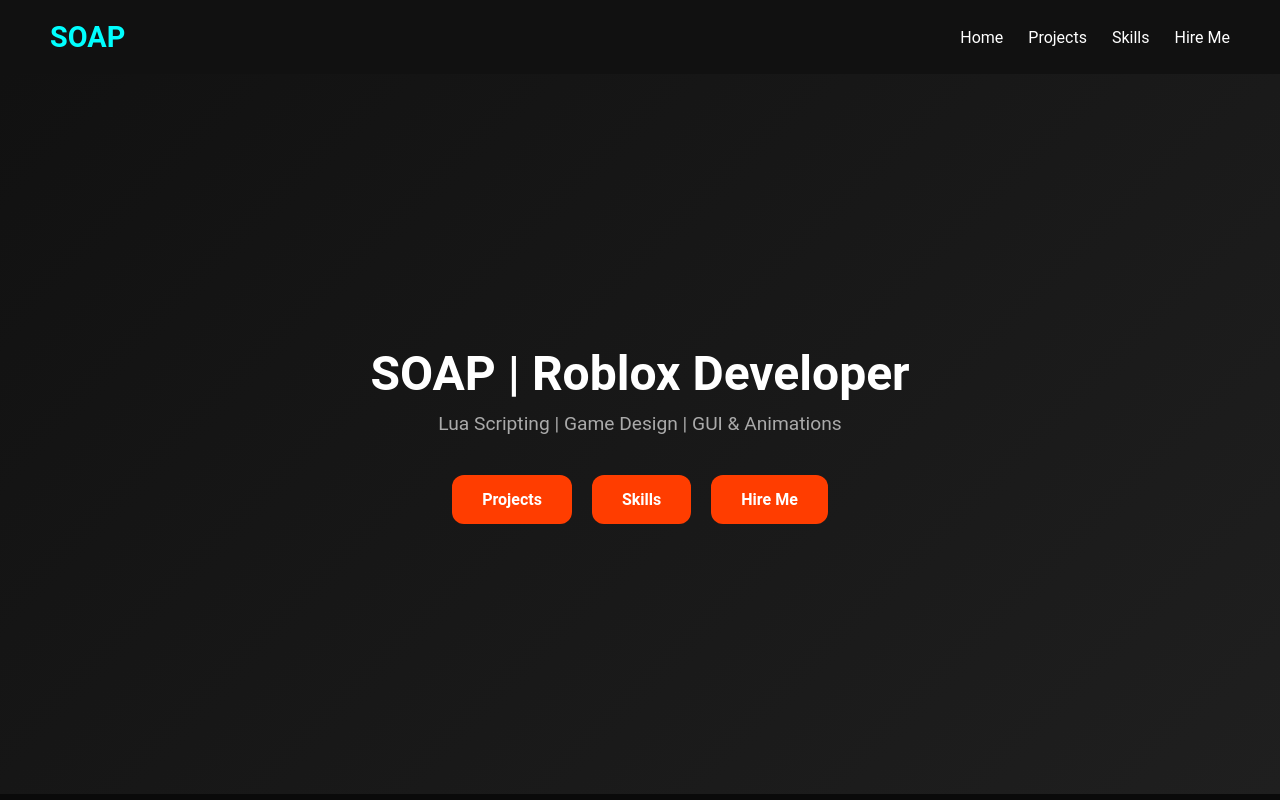
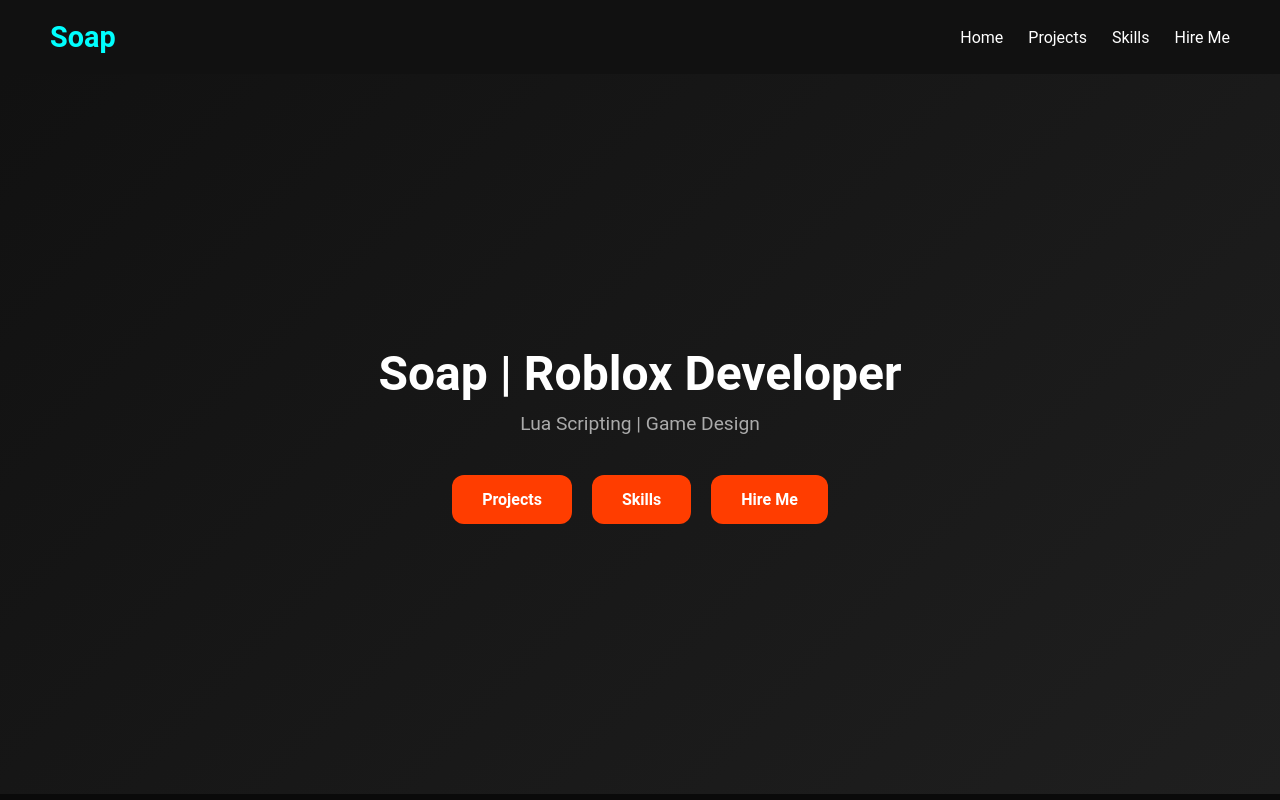
Before and after one commit to SoapTechOfficial/Soap-s-Portfolio, a plain HTML site: page index.html in a window 1280 px wide. Drawn offline with Linux system fonts and the light colour scheme.

Commit message:
Update index.html

```diff
--- a/index.html
+++ b/index.html
@@ -34,7 +34,7 @@
 
 <!-- Navbar -->
 <nav>
-  <div class="logo">SOAP</div>
+  <div class="logo">Soap</div>
   <ul class="nav-links">
     <li><a href="index.html">Home</a></li>
     <li><a href="projects.html">Projects</a></li>
@@ -45,8 +45,8 @@
 
 <!-- Hero Section -->
 <section class="hero">
-  <h1>SOAP | Roblox Developer</h1>
-  <p>Lua Scripting | Game Design | GUI & Animations</p>
+  <h1>Soap | Roblox Developer</h1>
+  <p>Lua Scripting | Game Design</p>
   <div class="button-container">
     <a href="projects.html" class="slide-button">Projects</a>
     <a href="skills.html" class="slide-button">Skills</a>
```
